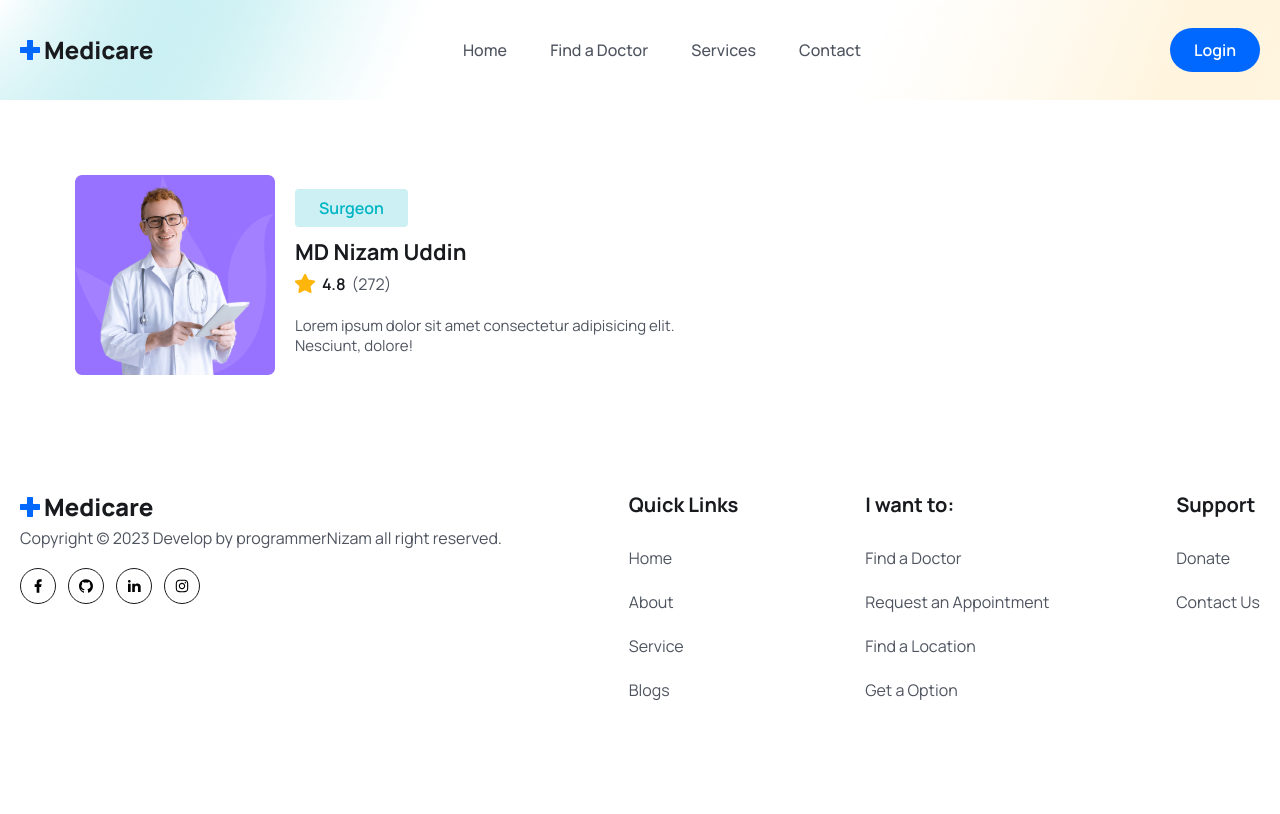
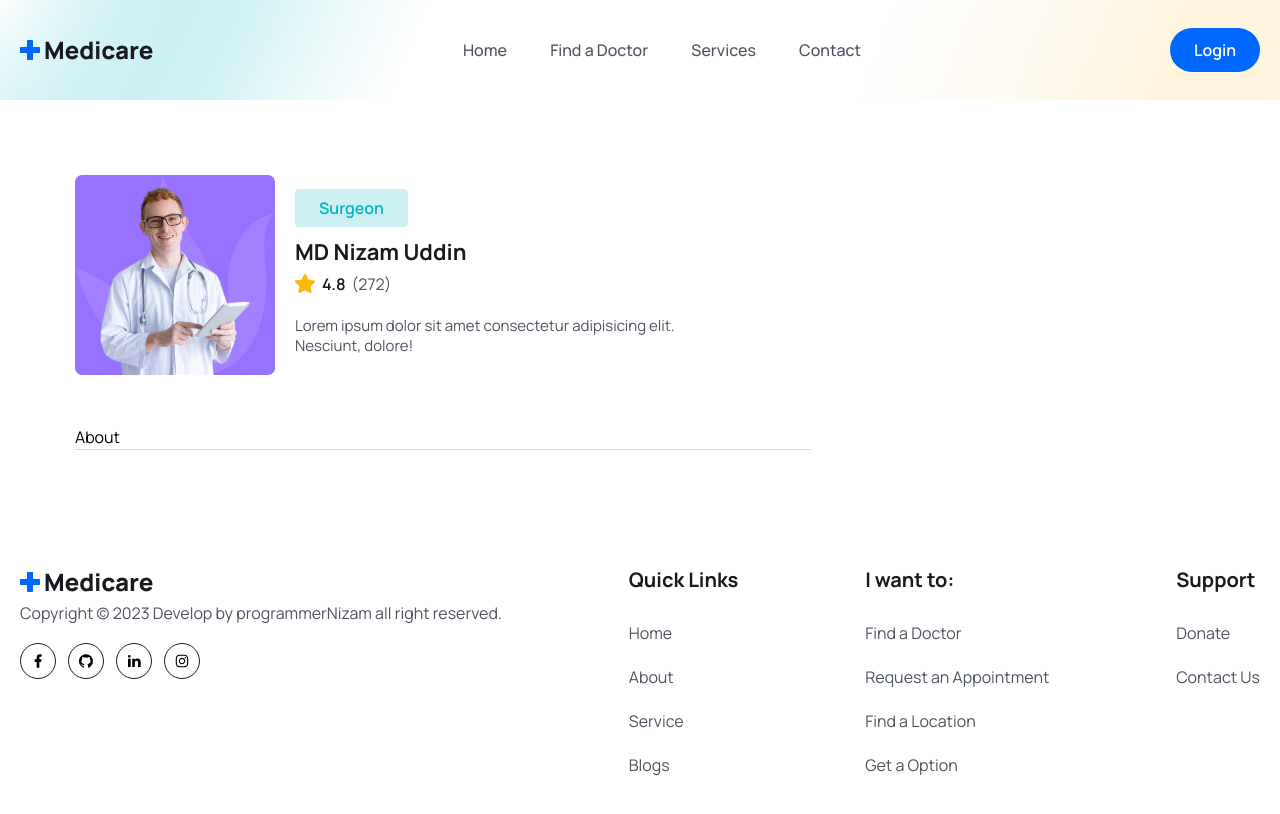
Before and after one commit to programmernizam/medicare, a React (Vite) app: page /doctor-details in a window 1280 px wide. Shown: the top 814 px of the page. Built offline with nearby package versions, Linux system fonts and the light colour scheme.

Commit message:
Doctor details about section start building

```diff
--- a/src/pages/Doctors/DoctorDetails.jsx
+++ b/src/pages/Doctors/DoctorDetails.jsx
@@ -31,6 +31,9 @@ const DoctorDetails = () => {
                 </p>
               </div>
             </div>
+            <div className="mt-[50px] border-b border-solid border-[#0066ff34]">
+              <button>About</button>
+            </div>
           </div>
         </div>
       </div>
```
